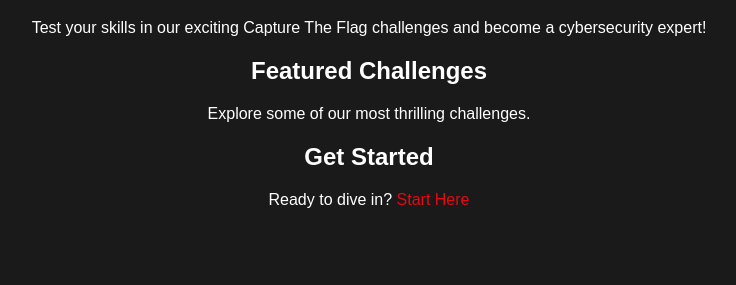
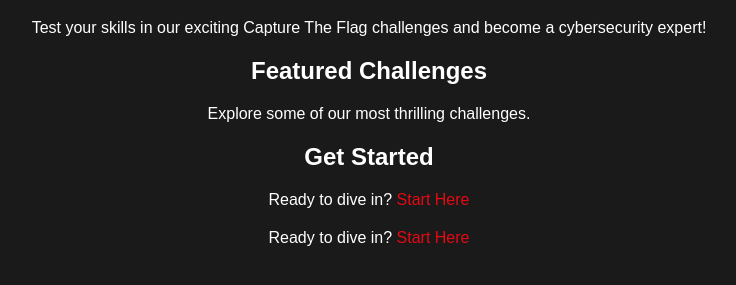
Before and after one commit to akaday/Resident-Evil, a plain HTML site: page index.html in a window 1280 px wide. Shown: the part 89-374 px from the top of the page, without its empty margins (271-1007 px from the left). Drawn offline with Linux system fonts and the light colour scheme.

Commit message:
Update index.html

```diff
--- a/index.html
+++ b/index.html
@@ -41,5 +41,7 @@
             <p>Ready to dive in? <a href="challenges.html">Start Here</a></p>
         </div>
     </div>
+    <p>Ready to dive in? <a href="challenges.html">Start Here</a></p>
+
 </body>
 </html>
```
